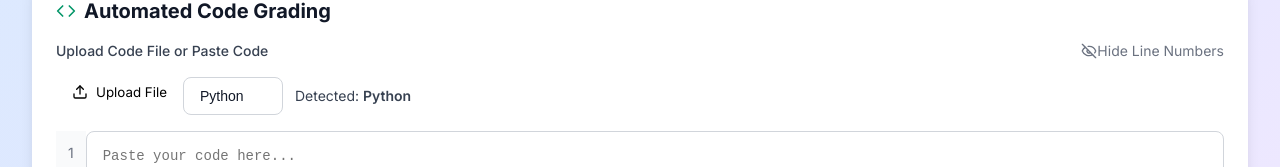
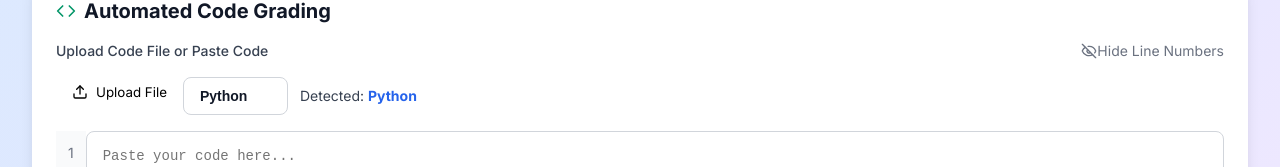
Before and after one commit to James-wasonga/Academic-Agent, a React (Vite) app in the folder Frontend/: page / in a window 1280 px wide. Both pictures are taken after a click on the button "Code Grading". Shown: the part 393-560 px from the top of the page. Built offline with nearby package versions, Linux system fonts and the light colour scheme.

Commit message:
update code

```diff
--- a/Frontend/src/components/Grading/CodeGrading.jsx
+++ b/Frontend/src/components/Grading/CodeGrading.jsx
@@ -334,7 +334,7 @@ return (
           <select
             value={selectedLanguage}
             onChange={(e) => setSelectedLanguage(e.target.value)}
-            className="px-4 py-2 border border-gray-300 rounded-lg focus:ring-2 focus:ring-green-500 focus:border-transparent bg-white"
+            className="px-4 py-2 border border-blue-300 rounded-lg focus:ring-2 focus:ring-blue-500 focus:border-transparent bg-white text-blue-700 font-bold"
           >
             {languages.map(lang => (
               <option key={lang.value} value={lang.value}>
@@ -345,7 +345,7 @@ return (
 
           <div className="flex items-center px-3 py-2 bg-blue-50 border border-blue-200 rounded-lg text-sm">
             <span className="text-blue-700">
-              Detected: <span className="font-semibold">{languages.find(l => l.value === selectedLanguage)?.label}</span>
+              Detected: <span className="font-bold text-blue-600">{languages.find(l => l.value === selectedLanguage)?.label}</span>
             </span>
           </div>
         </div>
```
